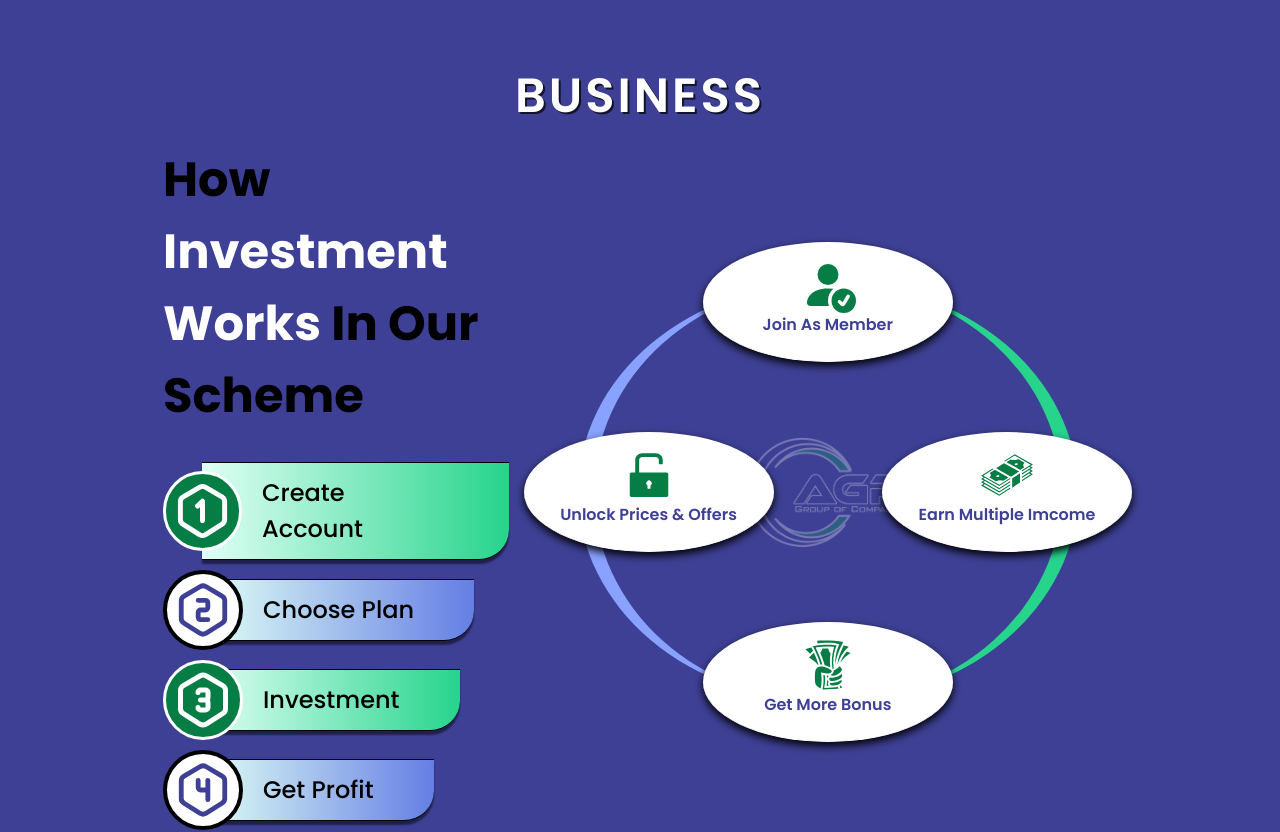
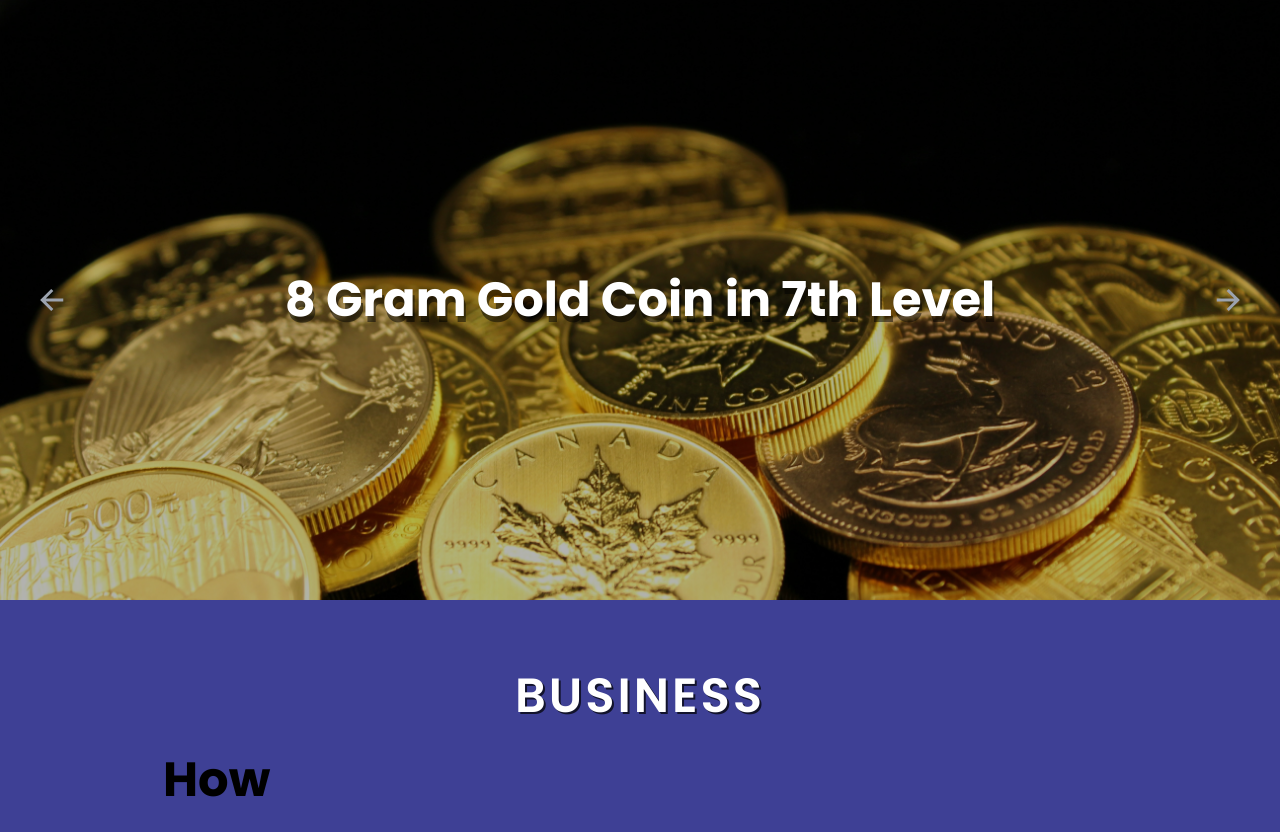
Before and after one commit to saravanasds/agr-goc-fe, a React (Vite) app: page /business in a window 1280 px wide. Shown: the top 832 px of the page. Built offline with nearby package versions, Linux system fonts and the light colour scheme.

Commit message:
Plan slider added

```diff
--- /dev/null
+++ b/src/Components/PlanSlider.jsx
@@ -0,0 +1,69 @@
+// ImageSlider.js
+import './carousel.css'
+import { IoArrowForwardSharp } from "react-icons/io5";
+import { IoArrowBackSharp } from "react-icons/io5";
+
+import React, { useState, useEffect } from 'react';
+
+const PlanSlider = ({ images }) => {
+  const [currentImageIndex, setCurrentImageIndex] = useState(0);
+
+  useEffect(() => {
+    const interval = setInterval(() => {
+      const newIndex = (currentImageIndex + 1) % images.length;
+      setCurrentImageIndex(newIndex);
+    }, 3000); // Change slide every 3 seconds
+
+    return () => clearInterval(interval);
+  }, [currentImageIndex, images.length]);
+
+  const nextSlide = () => {
+    const newIndex = (currentImageIndex + 1) % images.length;
+    setCurrentImageIndex(newIndex);
+  };
+
+  const prevSlide = () => {
+    const newIndex = (currentImageIndex - 1 + images.length) % images.length;
+    setCurrentImageIndex(newIndex);
+  };
+
+  return (
+    <div className="relative">
+      <div className="overflow-hidden">
+        <div className=" flex">
+          {images.map((image, index) => (
+            <div
+              key={index}
+              className={`w-full flex-shrink-0 h-[600px] ${
+                index === currentImageIndex ? 'block' : 'hidden'
+              }`}
+            >
+              <img
+                src={image.url}
+                alt={image.caption}
+                className="w-full object-cover"
+              />
+              <div className="caption absolute bottom-0 left-0 w-full bg-black bg-opacity-30 p-4 text-white h-full flex justify-center items-center">
+                <h1 className='text-[3rem] font-bold' style={{textShadow:'2px 6px 0px rgba(0, 0, 0, 0.5)'}}>{image.caption}</h1>
+              </div>
+            </div>
+          ))}
+        </div>
+      </div>
+      <button
+        className="absolute top-1/2 left-4 transform -translate-y-1/2 text-gray-400 p-3 rounded-full z-1"
+        onClick={prevSlide}
+      >
+        <IoArrowBackSharp className='w-12 h-8'/>
+      </button>
+      <button
+        className="absolute top-1/2 right-4 transform -translate-y-1/2  text-gray-400 p-3 rounded-full z-1"
+        onClick={nextSlide}
+      >
+        <IoArrowForwardSharp className='w-12 h-8' />
+      </button>
+    </div>
+  );
+};
+
+export default PlanSlider;
--- a/src/Pages/Business.jsx
+++ b/src/Pages/Business.jsx
@@ -8,10 +8,34 @@ import { TbHexagonNumber1 } from "react-icons/tb";
 import { TbHexagonNumber2 } from "react-icons/tb";
 import { TbHexagonNumber3 } from "react-icons/tb";
 import { TbHexagonNumber4 } from "react-icons/tb";
+import PlanSlider from "../Components/PlanSlider";
 
 function Business() {
+
+  const images = [
+    {
+      url: "assets/slider/boat.jpg",
+      caption: <div>Boat House Tourism in 5th Level</div>,
+    },
+    {
+      url: "assets/slider/gold coin.jpg",
+      caption: "8 Gram Gold Coin in 7th Level",
+    },
+    {
+      url: "assets/slider/jewellery.jpg",
+      caption: "80 Gram Gold Jewell in 10th Level",
+    },
+  ];
+
   return (
+    <>
+
+      <div className="slider">
+        <PlanSlider images={images} className="h-[500px]" />
+      </div>
+
       <div className="scheme">
+
         <div className="heading">
           <h1>Business</h1>
         </div>
@@ -21,7 +45,7 @@ function Business() {
             <div className="steps">
               <h1 className="text-black font-bold">How <span className="text-white">Investment Works</span> In Our Scheme</h1>
               <div className="step">
-              <TbHexagonNumber1 className="one w-20 h-20 z-10 bg-[#057d45] text-white rounded-full"/>
+                <TbHexagonNumber1 className="one w-20 h-20 z-10 bg-[#057d45] text-white rounded-full" />
                 <h2 className="create">Create Account</h2>
               </div>
               <div className="step">
@@ -29,11 +53,11 @@ function Business() {
                 <h2 className="choose">Choose Plan</h2>
               </div>
               <div className="step">
-              <TbHexagonNumber3 className="three w-20 h-20 z-10 bg-[#057d45] text-white rounded-full"/>
+                <TbHexagonNumber3 className="three w-20 h-20 z-10 bg-[#057d45] text-white rounded-full" />
                 <h2 className="invest">Investment</h2>
               </div>
               <div className="step">
-              <TbHexagonNumber4 className="four w-20 h-20 z-10 bg-white text-[#3E4095] rounded-full"/>
+                <TbHexagonNumber4 className="four w-20 h-20 z-10 bg-white text-[#3E4095] rounded-full" />
                 <h2 className="get">Get Profit</h2>
               </div>
             </div>
@@ -110,6 +134,7 @@ function Business() {
         </div>
         <div className="scheme-bottom w-full h-60 m-0 flex"></div>
       </div>
+    </>
   );
 }
 
```
Also changed, not shown: 1 other file (tests, documents, lock files or other folders). Lines whose indentation alone changed are shown as unchanged.
